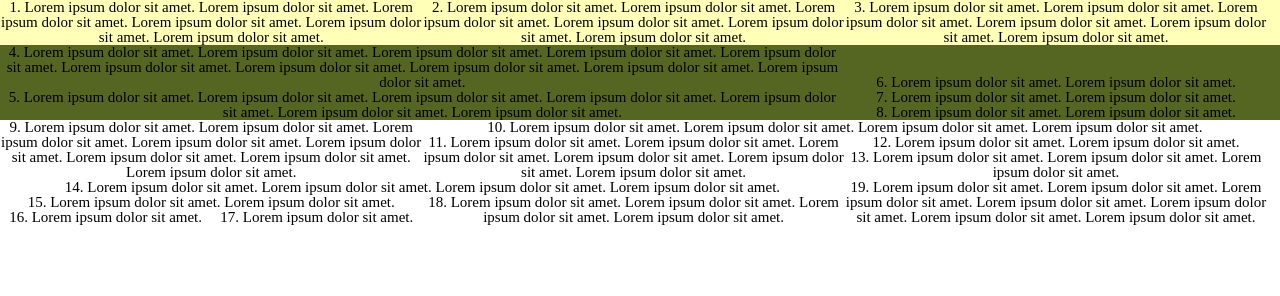
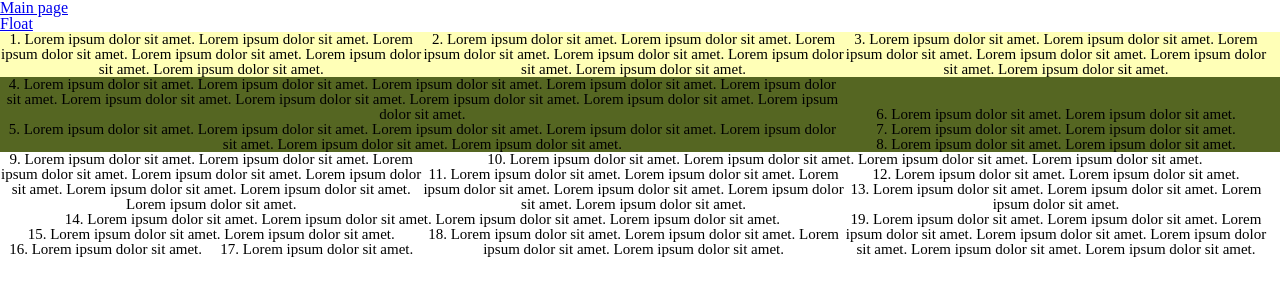
Before and after one commit to nastasiakh/Front-end_coursesHT2, a plain HTML site: page index.html in a window 1280 px wide. Drawn offline with Linux system fonts and the light colour scheme.

Commit message:
Added header

```diff
--- a/index.html
+++ b/index.html
@@ -6,6 +6,17 @@
         <link rel="stylesheet" type="text/css" href="style.css">
     </head>
     <body>
+        <header>
+            <ul>
+                <li>
+                    <a href="#">Main page</a>
+                </li>
+                <li>
+                    <a href="https://nastasiakh.github.io/Front-end_coursesHT4/">Float</a>
+                </li>
+            </ul>
+        </header>
+
         <div class="section-1 parent">
             <div class="width-33 inline-block block1">
                 1. Lorem ipsum dolor sit amet. Lorem ipsum dolor sit amet. Lorem ipsum dolor sit amet. Lorem ipsum dolor sit
```
